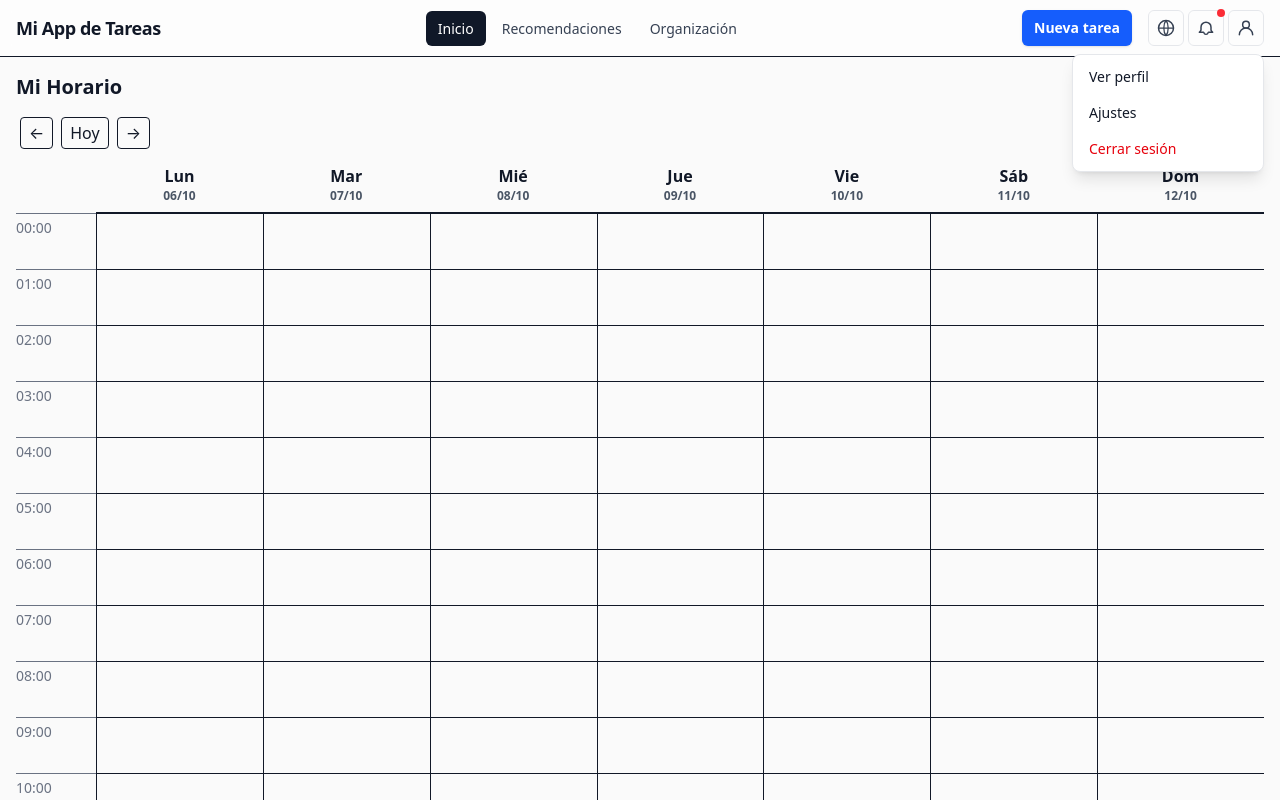
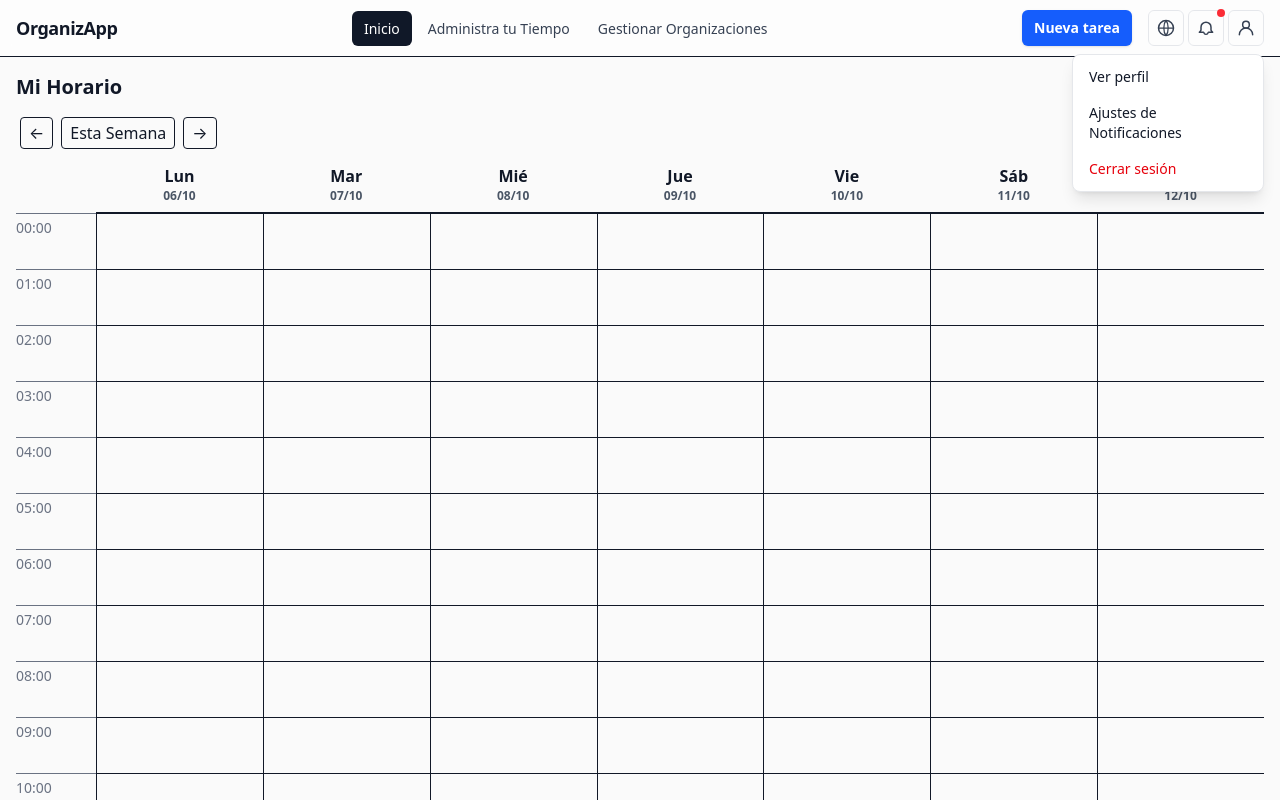
Before and after one commit to isis3710-uniandes/ISIS3710_202520_S1_E05_Front, a Next.js app: page / in a window 1280 px wide. Both pictures are taken after a click on the button 1246 px from the left and 28 px from the top of the page. Shown: the top 800 px of the page. Built offline with nearby package versions, Linux system fonts and the light colour scheme.

Commit message:
Cambios esteticos de palabras

```diff
--- a/src/app/components/Navbar.tsx
+++ b/src/app/components/Navbar.tsx
@@ -42,8 +42,8 @@ function IconUser(props: React.SVGProps<SVGSVGElement>) {
 /* ====== Links de navegación ====== */
 const links = [
   { href: "/", label: "Inicio" },
-  { href: "/recomendaciones", label: "Recomendaciones" },
-  { href: "/organizacion", label: "Organización" },
+  { href: "/recomendaciones", label: "Administra tu Tiempo" },
+  { href: "/organizacion", label: "Gestionar Organizaciones" },
 ];
 
 export default function Navbar() {
@@ -103,7 +103,7 @@ export default function Navbar() {
       <div className="mx-auto max-w-7xl px-4">
         <div className="flex h-14 items-center justify-between">
           {/* Izquierda: Título */}
-          <div className="text-lg font-bold tracking-tight">Mi App de Tareas</div>
+          <div className="text-lg font-bold tracking-tight">OrganizApp </div>
 
           {/* Centro: Links */}
           <ul className="hidden sm:flex items-center gap-1">
@@ -165,9 +165,6 @@ export default function Navbar() {
                     <button className="w-full text-left text-sm px-3 py-2 rounded hover:bg-gray-100">
                       English
                     </button>
-                    <button className="w-full text-left text-sm px-3 py-2 rounded hover:bg-gray-100">
-                      Português
-                    </button>
                   </div>
                 )}
               </div>
@@ -225,7 +222,7 @@ export default function Navbar() {
                       Ver perfil
                     </button>
                     <button className="w-full text-left text-sm px-3 py-2 rounded hover:bg-gray-100">
-                      Ajustes
+                      Ajustes de Notificaciones
                     </button>
                     <button className="w-full text-left text-sm px-3 py-2 rounded hover:bg-gray-100 text-red-600">
                       Cerrar sesión
--- a/src/app/components/Schedule.tsx
+++ b/src/app/components/Schedule.tsx
@@ -483,7 +483,7 @@ export default function Schedule({ tasks: propTasks, handlers }: Props) {
       <div className="flex items-center justify-between mb-2 px-1">
         <div className="flex items-center gap-2">
           <button type="button" onClick={goPrevWeek} className="px-2 py-1 rounded border hover:bg-black/5" aria-label="Semana anterior" title="Semana anterior">←</button>
-          <button type="button" onClick={goToday}    className="px-2 py-1 rounded border hover:bg-black/5" aria-label="Ir a hoy"         title="Ir a hoy">Hoy</button>
+          <button type="button" onClick={goToday}    className="px-2 py-1 rounded border hover:bg-black/5" aria-label="Ir a hoy"         title="Ir a hoy">Esta Semana</button>
           <button type="button" onClick={goNextWeek} className="px-2 py-1 rounded border hover:bg-black/5" aria-label="Semana siguiente" title="Semana siguiente">→</button>
         </div>
         <div className="text-sm text-gray-700 font-medium">
--- a/src/app/components/TaskForm.tsx
+++ b/src/app/components/TaskForm.tsx
@@ -50,9 +50,9 @@ export default function TaskForm({ onAddTask, onClosePanel }: Props) {
   const [project, setProject] = useState("");
   const [organization, setOrganization] = useState<Organization>("none");
   const [date, setDate] = useState("");
-  const [startTime, setStartTime] = useState("12:00");
-  const [endTime, setEndTime] = useState("13:00");
-  const [periodicity, setPeriodicity] = useState<Periodicity>("weekly");
+  const [startTime, setStartTime] = useState("6:00");
+  const [endTime, setEndTime] = useState("8:00");
+  const [periodicity, setPeriodicity] = useState<Periodicity>("none");
   const [priority, setPriority] = useState<Priority>("low");
   const [description, setDescription] = useState("");
   const [submitted, setSubmitted] = useState(false);
```
